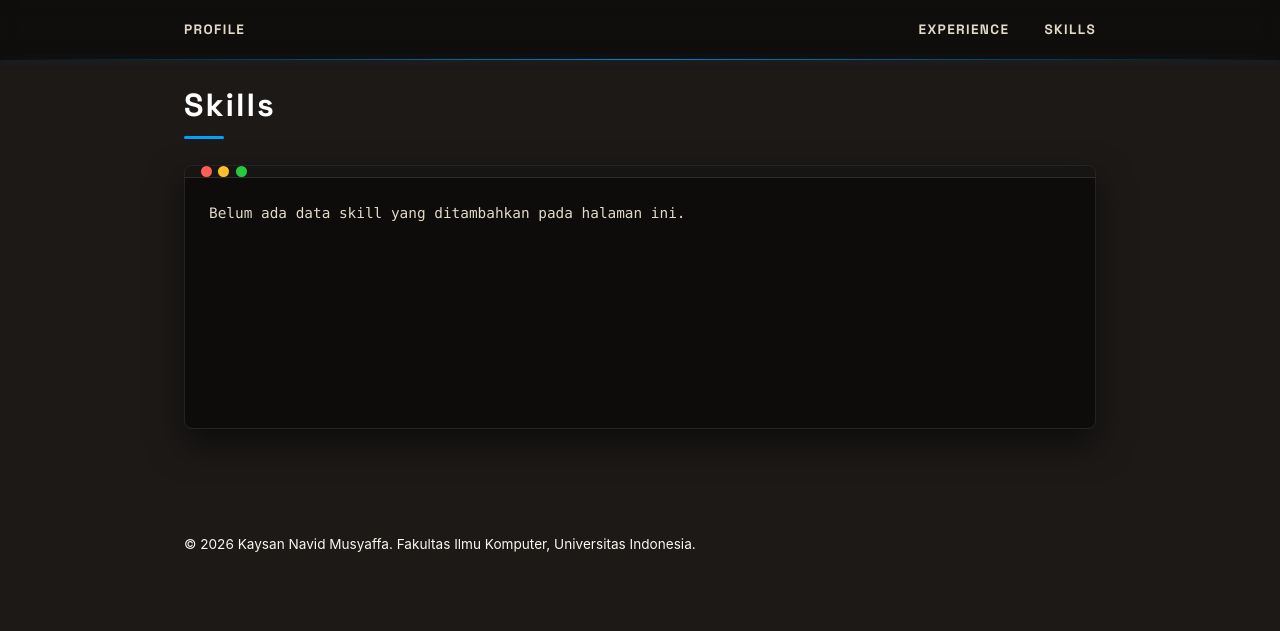
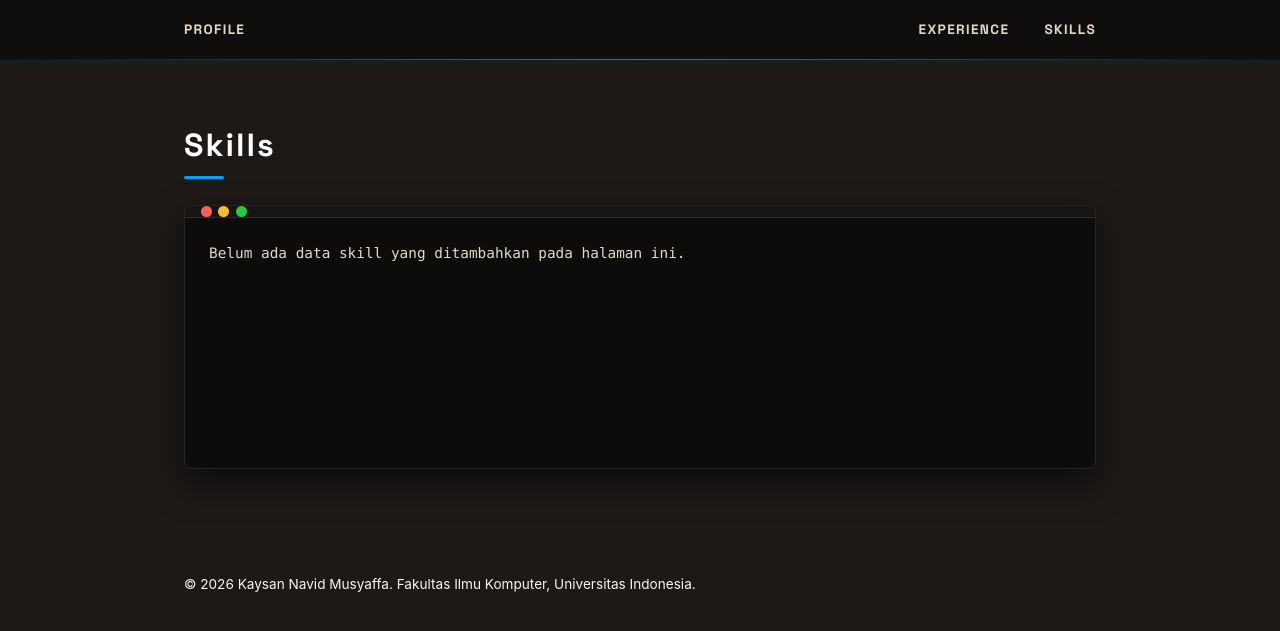
Before and after one commit to nalkq/myportofolio, a Django app: page /skills/ in a window 1280 px wide. Shown: the top 631 px of the page. Run offline with Django 5.2, Linux system fonts and the light colour scheme; data that the repository does not hold is empty.

Commit message:
feat: add more space for experience and skills header

```diff
--- a/static/css/style.css
+++ b/static/css/style.css
@@ -280,6 +280,7 @@
 /* Skills Section */
 .skills-section {
     padding: 5rem 1.5rem;
+    padding-top: 120px;
 }
 
 .section-title {
@@ -489,6 +490,7 @@
 
 .section-header {
     margin-bottom: 40px;
+    padding-top: 60px;
 }
 
 .section-title {
```
